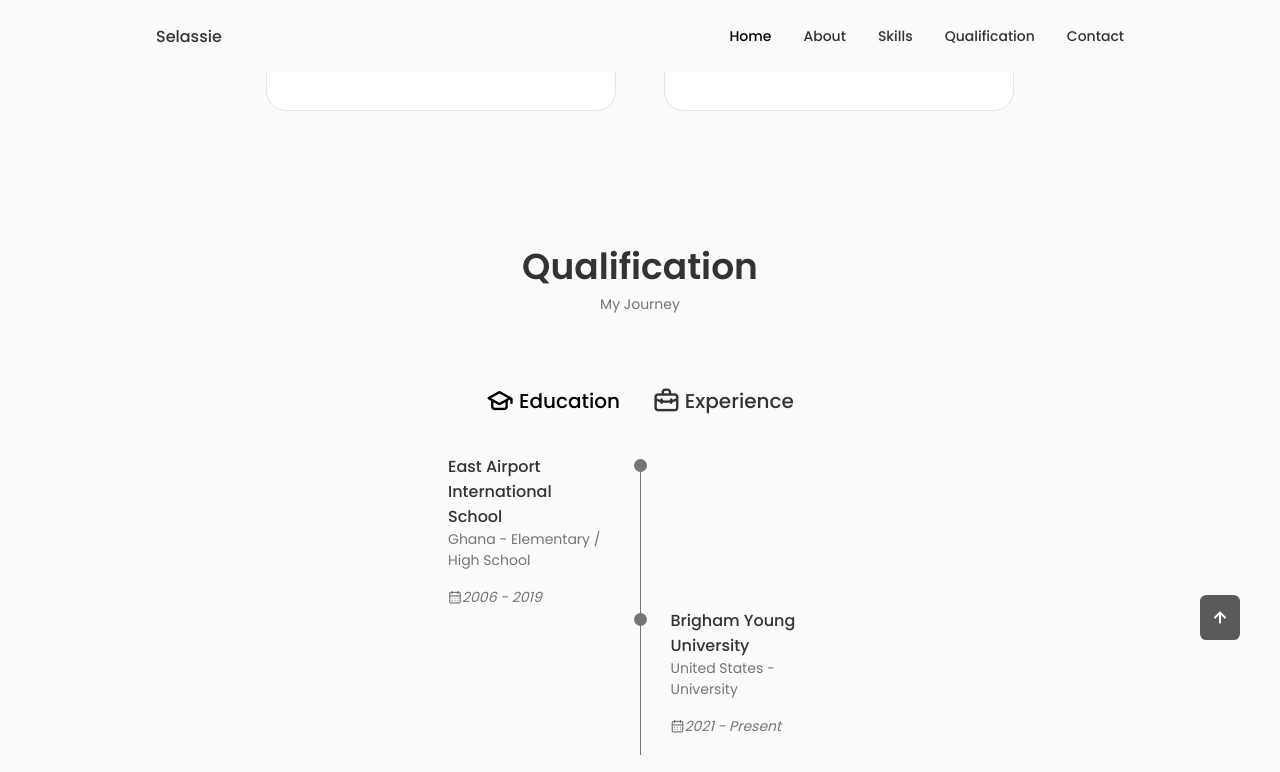
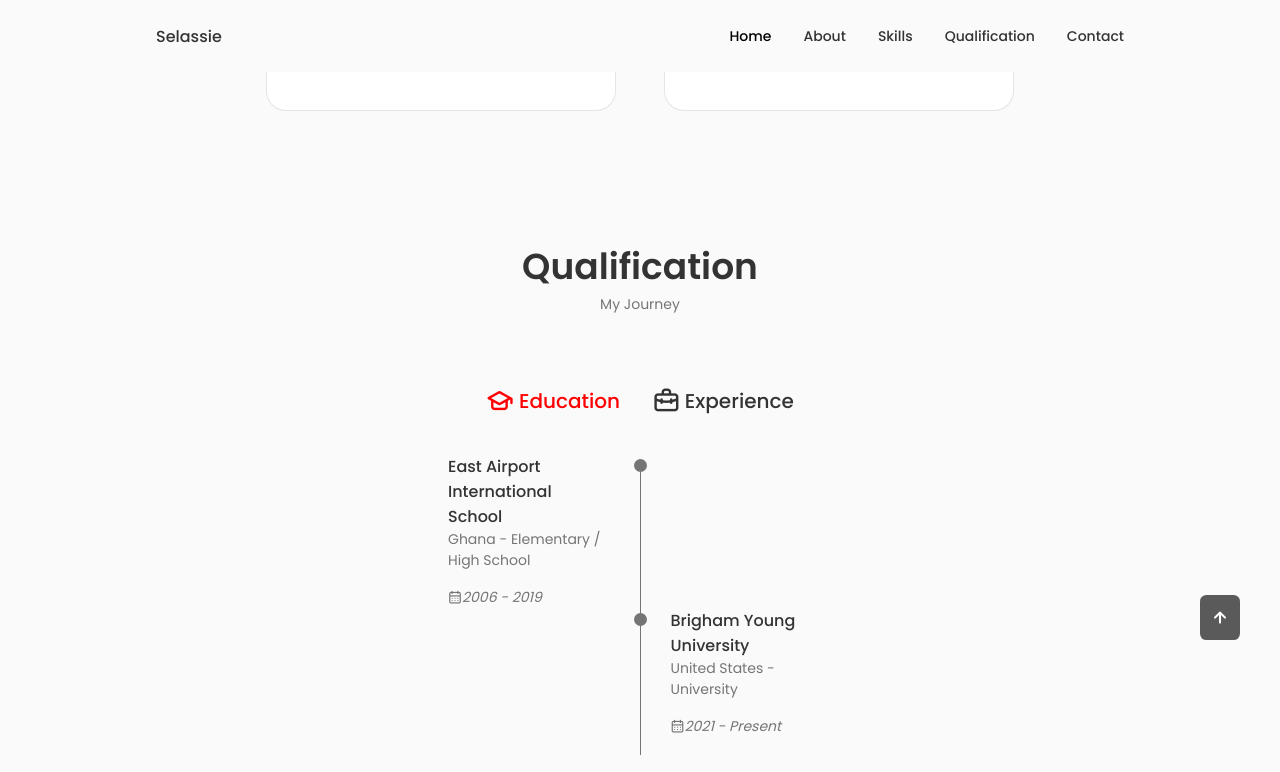
Before and after one commit to SelassieEsiape/portfolio_website, a React (Create React App) app: page / in a window 1280 px wide. In both pictures the pointer is over the element "Education". Shown: the part 2062-2834 px from the top of the page. Built offline with nearby package versions, Linux system fonts and the light colour scheme.

Commit message:
Css change to qualification

```diff
--- a/src/components/qualification/qualification.css
+++ b/src/components/qualification/qualification.css
@@ -17,7 +17,7 @@
 }
 
 .qualification__button:hover {
-    color: var(--title-color-dark);
+    color: red;
 }
 
 .qualification__icon {
```
